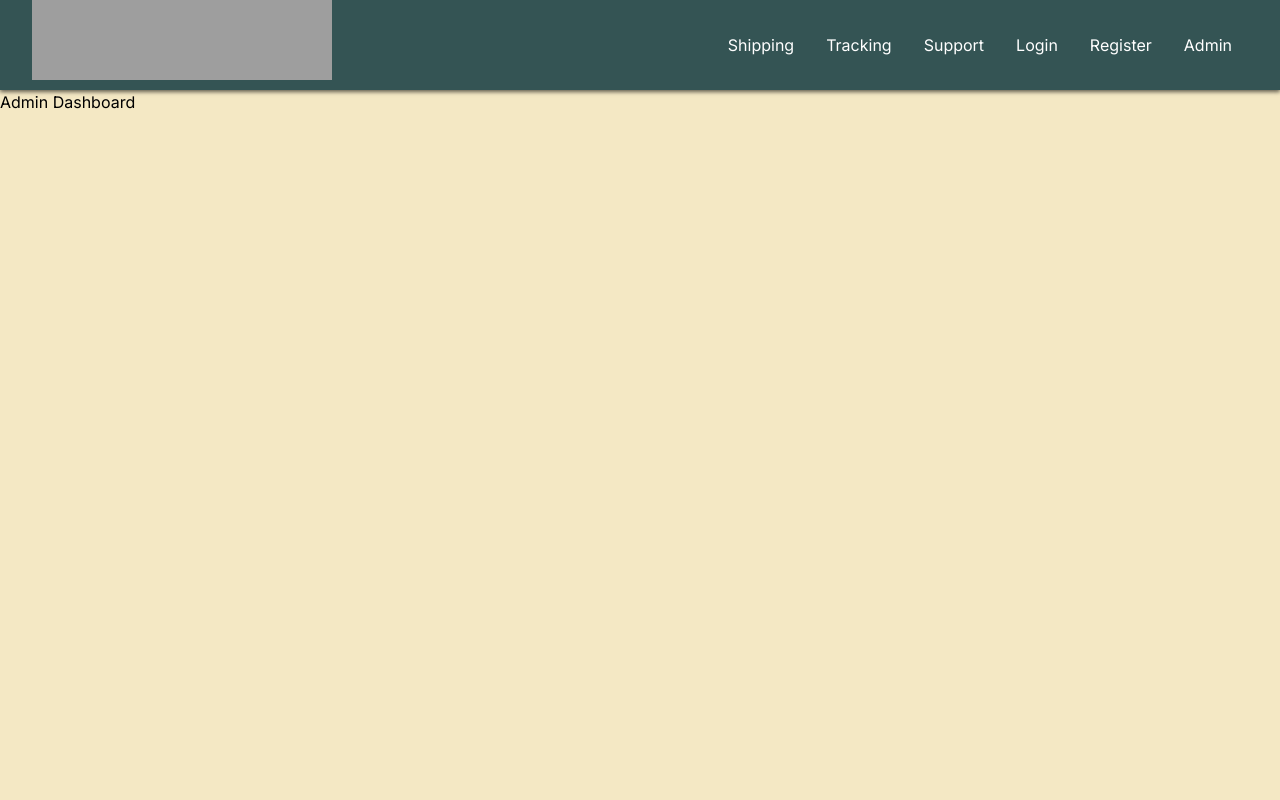
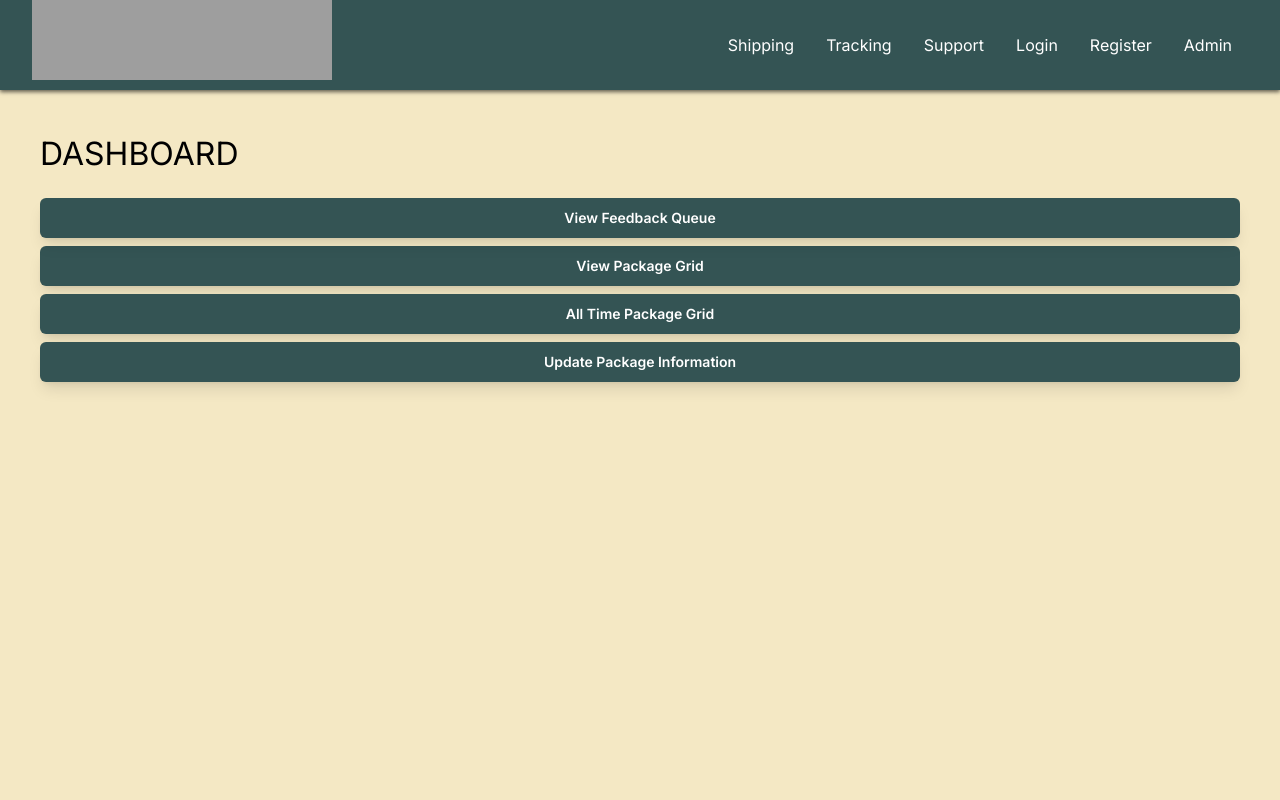
Before and after one commit to ro375143/Parcel-Path, a Next.js app: page /admin in a window 1280 px wide. Shown: the top 800 px of the page. Built offline with nearby package versions, Linux system fonts and the light colour scheme; no server answers; grey boxes are pictures that could not be loaded.

Commit message:
added admin main page

```diff
--- a/src/app/admin/page.js
+++ b/src/app/admin/page.js
@@ -1,11 +1,68 @@
+'use client'
 import React from 'react';
+import { useRouter } from 'next/navigation';
 
 const AdminDashboard = () => {
+  const router = useRouter();
+
   return (
-    <div>
-      <h1>Admin Dashboard</h1>
+    <div style={{padding: '20px', margin: '20px'}}
+    >
+      <div className='homepage-background'>
+        <h1 style={{marginBottom: '20px', fontSize: '2rem'}}
+        >DASHBOARD</h1>
+      </div>
+      <div style={{display: 'flex', flexDirection: 'column', gap: '10px'}}
+      >
+        <button
+          onClick={() => router.push('/admin/1/feedback')}
+          className='flex w-full justify-center rounded-md px-4 py-2 text-sm shadow-lg font-semibold leading-6 text-white focus:outline-none focus:ring-2 focus:ring-offset-2 focus:ring-indigo-500 mb-2'
+          style={{backgroundColor: '#345454', transition: 'background-color 0.3s' }}
+          onMouseOver={(e) => e.target.style.backgroundColor = '#a4d7bb'}
+          onMouseOut={(e) => e.target.style.backgroundColor = '#345454'}
+          >
+            View Feedback Queue
+        </button>
+      </div>
+      <div>
+        <button
+          onClick={() => router.push('/admin/1/package-grid')}
+          className='flex w-full justify-center rounded-md px-4 py-2 text-sm shadow-lg font-semibold leading-6 text-white focus:outline-none focus:ring-2 focus:ring-offset-2 focus:ring-indigo-500 mb-2'
+          style={{backgroundColor: '#345454', transition: 'background-color 0.3s' }}
+          onMouseOver={(e) => e.target.style.backgroundColor = '#a4d7bb'}
+          onMouseOut={(e) => e.target.style.backgroundColor = '#345454'}
+          >
+            View Package Grid
+        </button>
+      </div>
+      <div>
+        <button
+        onClick={() => router.push('/admin/1/package-grid')}
+        className='flex w-full justify-center rounded-md px-4 py-2 text-sm shadow-lg font-semibold leading-6 text-white focus:outline-none focus:ring-2 focus:ring-offset-2 focus:ring-indigo-500 mb-2'
+        style={{backgroundColor: '#345454', transition: 'background-color 0.3s' }}
+        onMouseOver={(e) => e.target.style.backgroundColor = '#a4d7bb'}
+        onMouseOut={(e) => e.target.style.backgroundColor = '#345454'}
+        >
+          All Time Package Grid
+        </button>
+      </div>
+      <div>
+        <button
+        onClick={() => router.push('/admin/1/package-grid')}
+        className='flex w-full justify-center rounded-md px-4 py-2 text-sm shadow-lg font-semibold leading-6 text-white focus:outline-none focus:ring-2 focus:ring-offset-2 focus:ring-indigo-500 mb-2'
+        style={{backgroundColor: '#345454', transition: 'background-color 0.3s' }}
+        onMouseOver={(e) => e.target.style.backgroundColor = '#a4d7bb'}
+        onMouseOut={(e) => e.target.style.backgroundColor = '#345454'}
+        >
+          Update Package Information
+        </button>
+      </div>
     </div>
+
+
+
   );
+
 }
 
 export default AdminDashboard;
```
